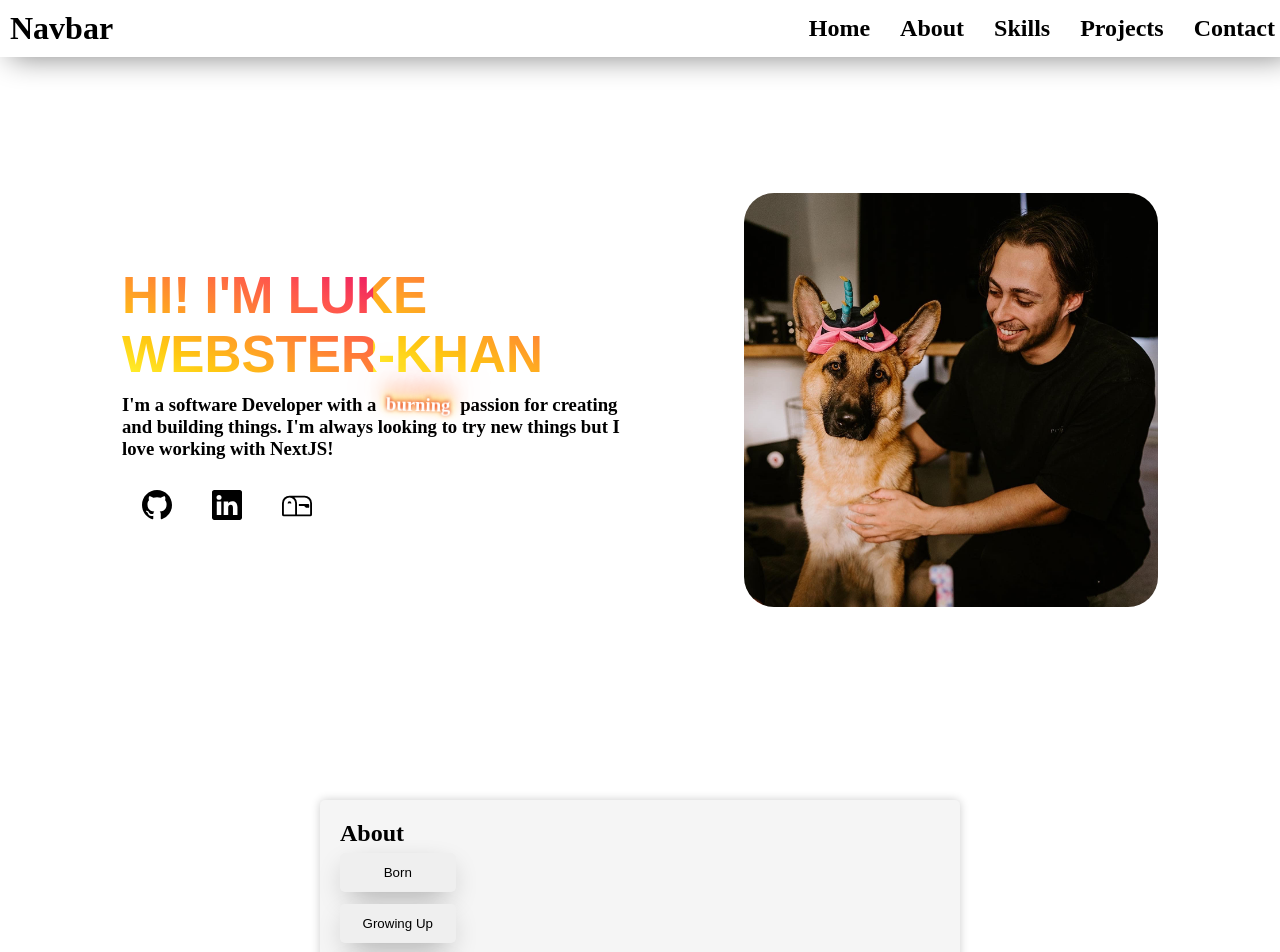
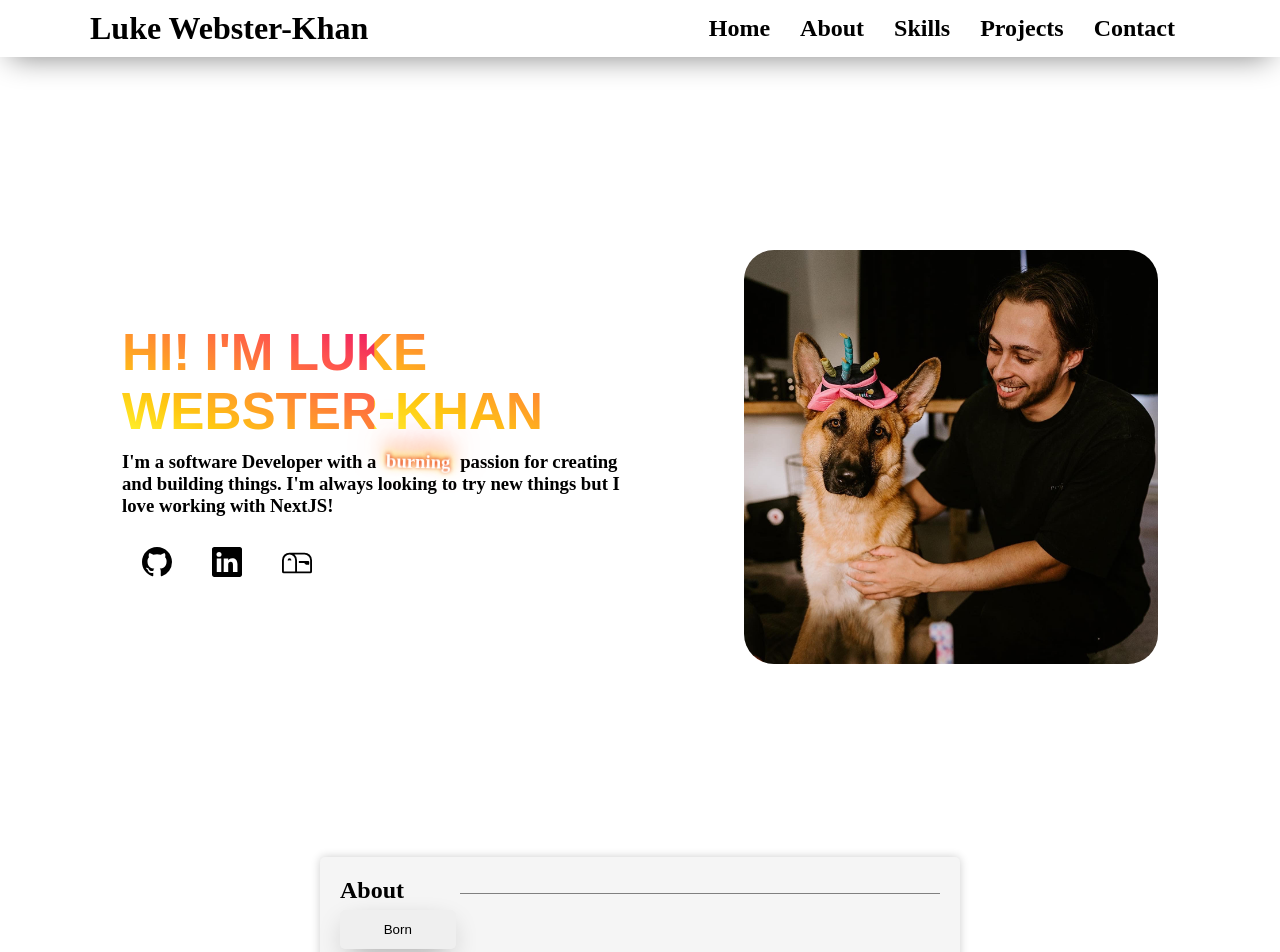
Before and after one commit to LukeWebster-Khan/Portfolio, a Next.js app: page / in a window 1280 px wide. Shown: the top 952 px of the page. Built offline with nearby package versions, Linux system fonts and the light colour scheme; a web font is replaced by a local one.

Commit message:
navbar fixed width fixed, skills menu item added

```diff
--- a/components/Navbar.js
+++ b/components/Navbar.js
@@ -6,10 +6,10 @@ import { BsGithub, BsLinkedin, BsMailbox } from "react-icons/bs";
 
 const Navbar = (props) => {
   return (
-    <div>
+    <div className={styles.nav}>
       <div className={styles.nav__container}>
         <div className={styles.nav__wrapper}>
-          <h1 className={styles.nav}>Navbar</h1>
+          <h1>Luke Webster-Khan</h1>
           <ul className={styles.nav__link_list}>
             <Link href="#home" scroll={false}>
               <a className={styles.nav__link}>Home</a>
@@ -17,7 +17,7 @@ const Navbar = (props) => {
             <Link href="#about" scroll={false}>
               <a className={styles.nav__link}>About</a>
             </Link>
-            <Link href="" scroll={false}>
+            <Link href="#skills" scroll={false}>
               <a className={styles.nav__link}>Skills</a>
             </Link>
             <Link href="" scroll={false}>
@@ -27,10 +27,12 @@ const Navbar = (props) => {
               <a className={styles.nav__link}>Contact</a>
             </Link>
           </ul>
+
           <div className={styles.nav__burger_wrapper} onClick={props.handleNav}>
             <AiOutlineMenu size={25} className={styles.nav__burger} />
           </div>
         </div>
+
         <div className={props.nav ? styles.nav__mobile : styles.hidden}>
           <div
             className={
@@ -41,7 +43,7 @@ const Navbar = (props) => {
           >
             <div>
               <div className={styles.nav__mobile_top}>
-                <h1 className={styles.nav}>Navbar</h1>
+                <h1>Luke Webster-Khan</h1>
                 <div
                   className={styles.nav__mobile_close}
                   onClick={props.handleNav}
@@ -62,7 +64,7 @@ const Navbar = (props) => {
                     About
                   </a>
                 </Link>
-                <Link href="" scroll={false}>
+                <Link href="skills" scroll={false}>
                   <a className={styles.nav__link}>Skills</a>
                 </Link>
                 <Link href="" scroll={false}>
--- a/components/Skills.js
+++ b/components/Skills.js
@@ -3,7 +3,7 @@ import styles from "../styles/Page.module.scss";
 import Image from "next/image";
 const Skills = () => {
   return (
-    <div className={styles.skills}>
+    <div id="skills" className={styles.skills}>
       <h1>Skills</h1>
       <div className={styles.skills__container}>
         <div className={styles["skills__desc-container"]}>
--- a/styles/Home.module.scss
+++ b/styles/Home.module.scss
@@ -10,6 +10,7 @@ $color-primary: #0070f3; // This is a local variable
   }
 }
 .nav {
+  box-shadow: 0 10px 30px -10px gray;
   &__mobile {
     position: fixed;
     left: 0;
@@ -72,12 +73,11 @@ $color-primary: #0070f3; // This is a local variable
     display: flex;
     justify-content: space-between;
     align-items: center;
-    padding: 10px;
-    position: fixed;
+    padding: 10px 0;
+    // position: fixed;
     width: 100%;
     left: 0;
     backdrop-filter: blur(10px);
-    box-shadow: 0 10px 30px -10px gray;
     z-index: 13;
   }
   &__link_list {
@@ -294,3 +294,10 @@ $color-primary: #0070f3; // This is a local variable
   // transform: rotate(45deg);
   height: 100vh;
 }
+
+.image__class {
+  display: flex;
+  img {
+    position: unset;
+  }
+}
--- a/styles/Page.module.scss
+++ b/styles/Page.module.scss
@@ -1,3 +1,5 @@
+@import "../styles/Home.module.scss";
+
 @mixin mobile {
   @media (max-width: 888px) {
     @content;
@@ -14,6 +16,23 @@
   scroll-behavior: smooth;
   max-width: 600px;
   margin: 0 auto;
+  h1 {
+    display: flex;
+    justify-content: space-between;
+  }
+  h1::after {
+    content: "";
+    display: block;
+    position: relative;
+    top: 16px;
+    width: 80%;
+    height: 1px;
+    margin-left: 20px;
+    background-color: gray;
+    @include mobile-small {
+      display: none;
+    }
+  }
   &__container {
     display: flex;
   }
@@ -35,6 +54,7 @@
     &:focus {
       outline: none;
       scale: 1.1;
+      border-left: 2px solid red;
     }
   }
   &__buttons {
```
Also changed, not shown: pages/index.js (+11 -0 lines).
